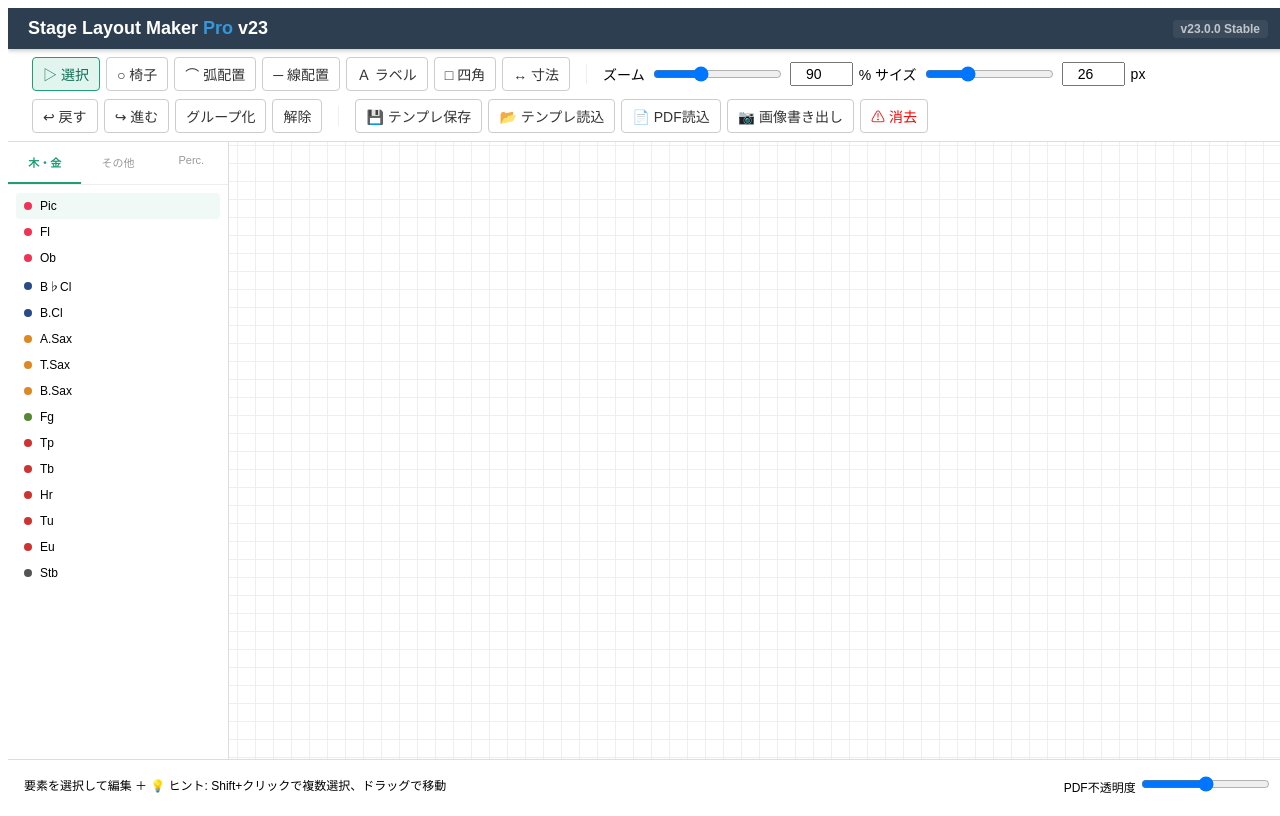
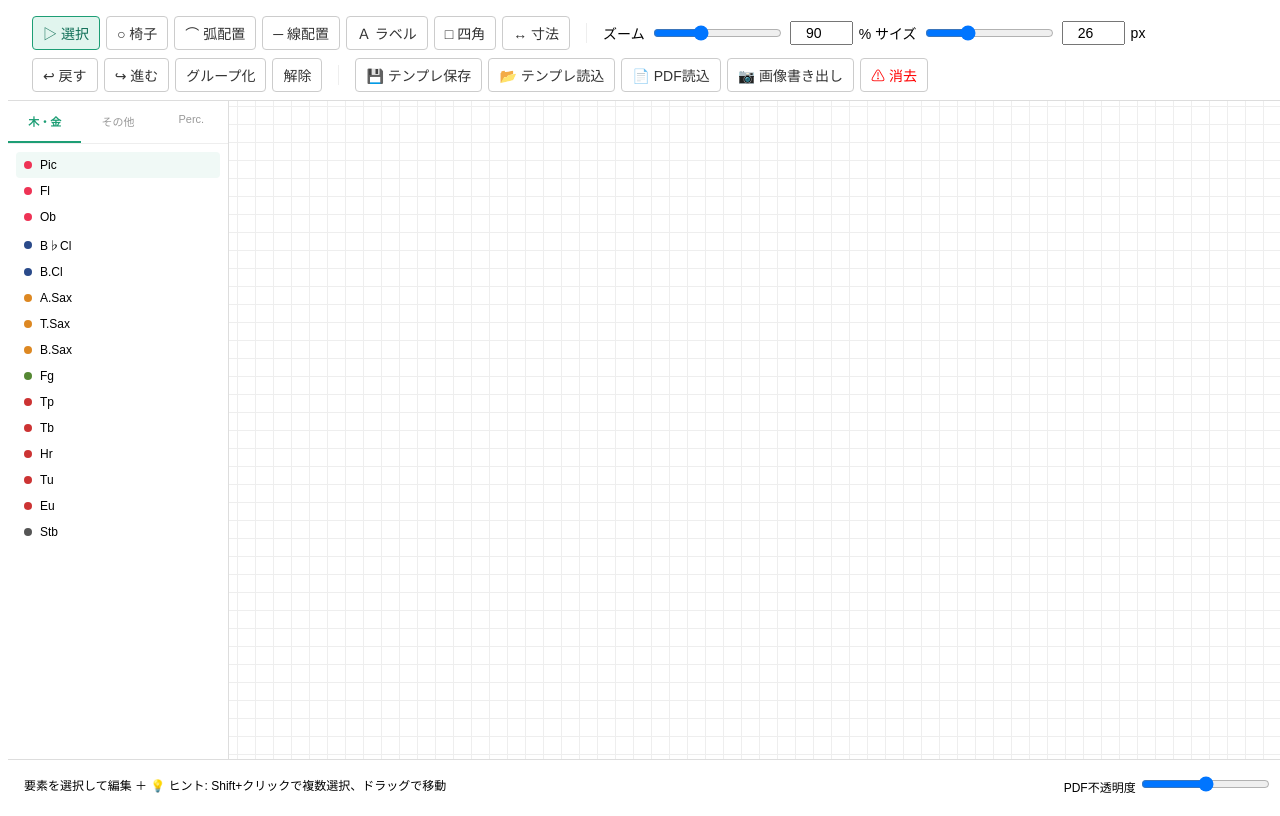
Before and after one commit to pikapikahikaru0423-dev/-, a React (Vite) app: page / in a window 1280 px wide. Built offline with nearby package versions, Linux system fonts and the light colour scheme.

Commit message:
Add files via upload

```diff
--- a/src/App.jsx
+++ b/src/App.jsx
@@ -143,23 +143,6 @@ export default function App() {
   return (
     <div style={styles.body} onPointerMove={handlePointerMove} onPointerUp={()=>{if(dragState)saveH(elements); setDragState(null);}}>
 
-      {/* --- ヘッダー追加：Stage Layout Maker Pro v23 --- */}
-      <div style={{
-        padding: '10px 20px',
-        background: '#2c3e50',
-        color: 'white',
-        fontSize: '18px',
-        fontWeight: 'bold',
-        display: 'flex',
-        alignItems: 'center',
-        justifyContent: 'space-between',
-        boxShadow: '0 2px 4px rgba(0,0,0,0.2)',
-        zIndex: 1000
-      }}>
-        <div>Stage Layout Maker <span style={{color: '#3498db'}}>Pro</span> v23</div>
-        <div style={{fontSize: '12px', opacity: 0.7, background: 'rgba(255,255,255,0.1)', padding: '2px 8px', borderRadius: '4px'}}>v23.0.0 Stable</div>
-      </div>
-
       <div style={{...styles.toolbar, flexDirection: 'column', alignItems: 'flex-start', gap: '8px'}}>
         <div style={{display: 'flex', width: '100%', alignItems: 'center'}}>
           <div style={styles.tbGroup}>
```
